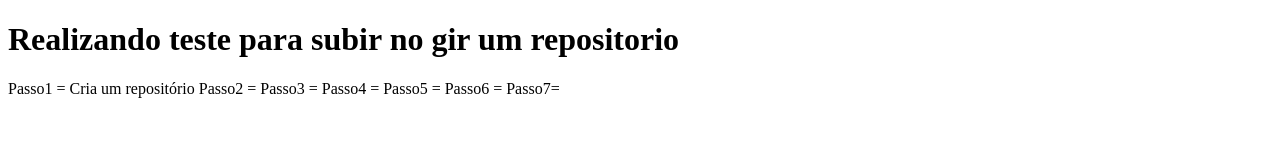
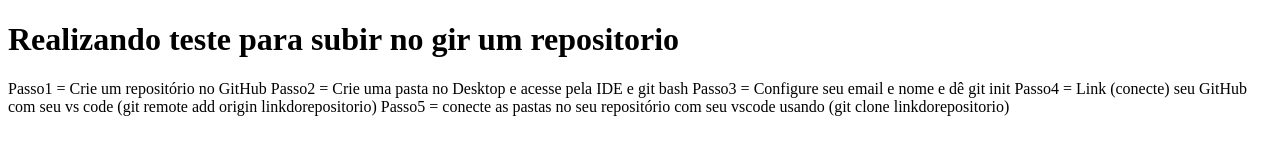
Before and after one commit to vicknogueira/ReforcoComandoGit, a plain HTML site: page index.html in a window 1280 px wide. Drawn offline with Linux system fonts and the light colour scheme.

Commit message:
Modifiquei de novo

```diff
--- a/index.html
+++ b/index.html
@@ -9,13 +9,11 @@
 <body>
     <h1>Realizando teste para subir no gir um repositorio</h1>
     <p>
-        Passo1 = Cria um repositório
-        Passo2 =
-        Passo3 =
-        Passo4 =
-        Passo5 =
-        Passo6 =
-        Passo7=
+        Passo1 = Crie um repositório no GitHub
+        Passo2 = Crie uma pasta no Desktop e acesse pela IDE e git bash
+        Passo3 = Configure seu email e nome e dê git init
+        Passo4 = Link (conecte) seu GitHub com seu vs code (git remote add origin linkdorepositorio)
+        Passo5 = conecte as pastas no seu repositório com seu vscode usando (git clone linkdorepositorio)
 
     </p>
 </body>
```
